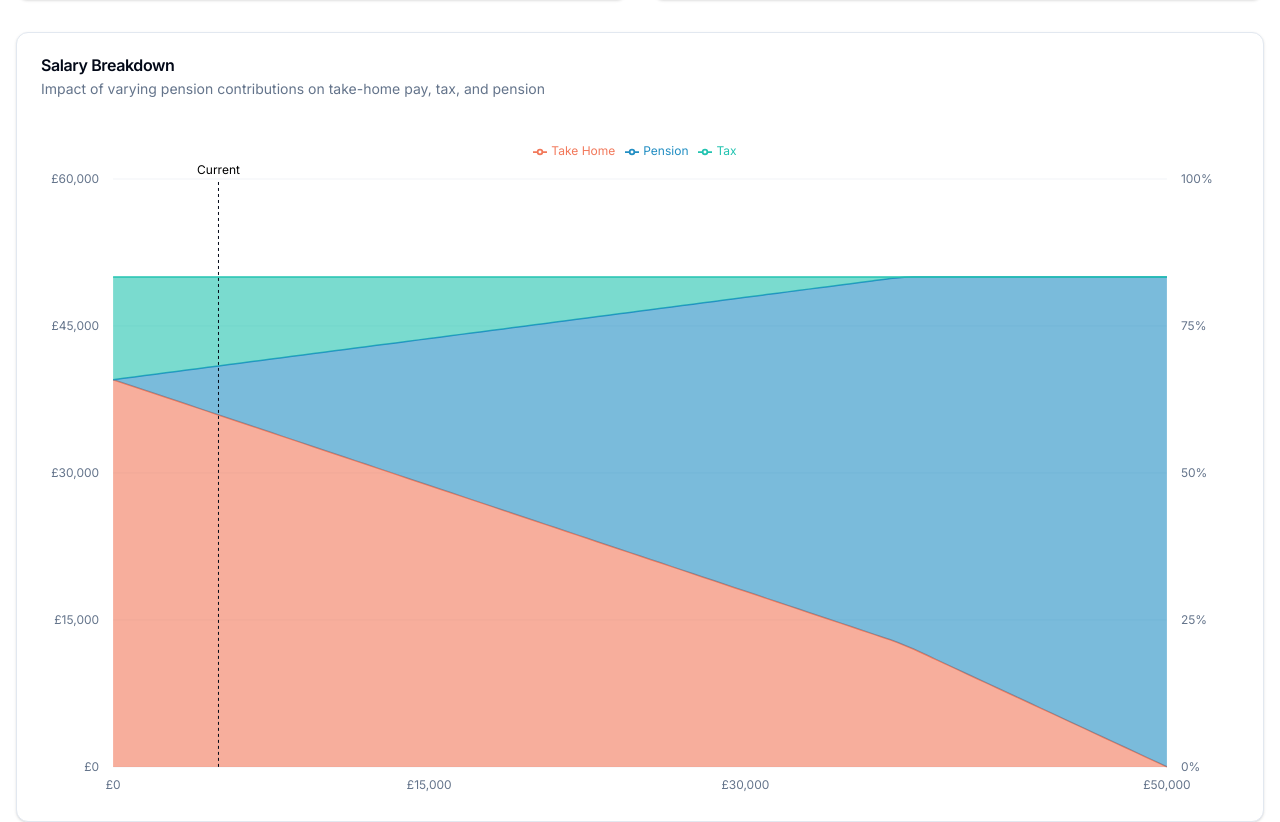
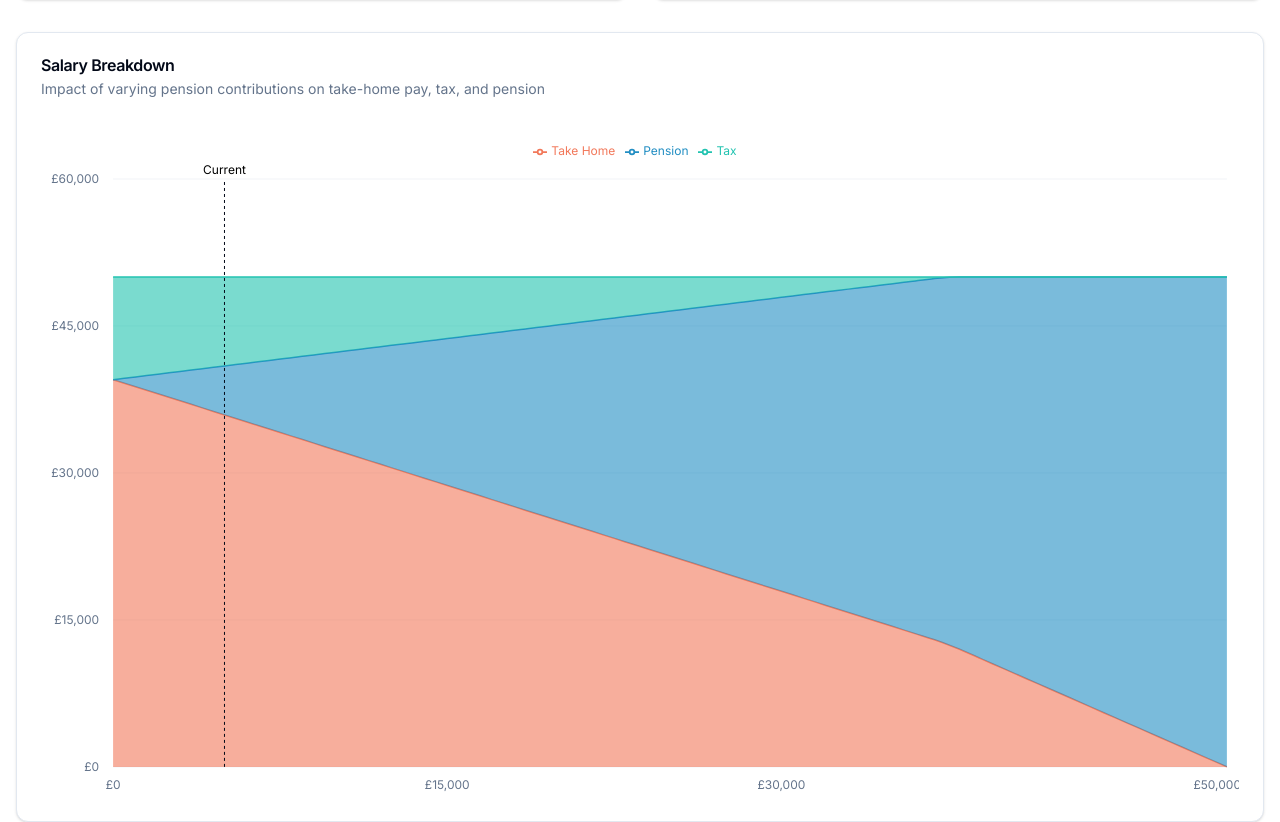
Before and after one commit to FranciscoMoretti/uk-pension-contributions-calculator, a Next.js app: page / in a window 1280 px wide. Shown: the part 941-1763 px from the top of the page. Built offline with nearby package versions, Linux system fonts and the light colour scheme.

Commit message:
improvements

```diff
--- a/src/components/SalaryBreakdownChart.tsx
+++ b/src/components/SalaryBreakdownChart.tsx
@@ -41,8 +41,8 @@ export function SalaryBreakdownChart({
       currentValue={currentPension}
       xAxisKey="pension"
       areas={["takeHome", "pensionContribution", "tax"]}
-      showPercentages={false}
       tooltipLabel="Salary Breakdown"
+      hideRightAxis={true}
     />
   );
 }
--- a/src/components/TaxComparisonChart.tsx
+++ b/src/components/TaxComparisonChart.tsx
@@ -53,6 +53,7 @@ export function TaxComparisonChart({
       ]}
       showPercentages={true}
       tooltipLabel="Tax Rate Comparison"
+      hideRightAxis={true}
     />
   );
 }
--- a/src/components/ui/BaseChart.tsx
+++ b/src/components/ui/BaseChart.tsx
@@ -30,6 +30,7 @@ interface BaseChartProps {
   height?: number;
   showPercentages?: boolean;
   tooltipLabel?: string;
+  hideRightAxis?: boolean;
 }
 
 export function BaseChart({
@@ -48,8 +49,12 @@ export function BaseChart({
   height = 400,
   showPercentages = false,
   tooltipLabel,
+  hideRightAxis = false,
 }: BaseChartProps) {
   const maxX = Math.max(...data.map(d => d[xAxisKey]));
+  const yAxisFormatter = showPercentages
+    ? (value: number) => `${value}%`
+    : (value: number) => `£${value.toLocaleString()}`;
 
   return (
     <Card>
@@ -61,7 +66,7 @@ export function BaseChart({
         <ChartContainer config={config}>
           <ComposedChart
             data={data}
-            margin={{ left: 12, right: 12, top: 20 }}
+            margin={{ left: 12, right: hideRightAxis ? 12 : 48, top: 20 }}
             height={height}
           >
             <CartesianGrid vertical={false} />
@@ -79,8 +84,10 @@ export function BaseChart({
               tickLine={false}
               axisLine={false}
               tickMargin={8}
-              tickFormatter={leftAxisFormatter}
+              tickFormatter={yAxisFormatter}
+              domain={showPercentages ? [0, 100] : undefined}
             />
+            {!hideRightAxis && (
               <YAxis
                 yAxisId="right"
                 orientation="right"
@@ -90,6 +97,7 @@ export function BaseChart({
                 domain={[0, 100]}
                 tickFormatter={rightAxisFormatter}
               />
+            )}
             <ChartTooltip
               content={({ active, payload }) => (
                 <ChartTooltipContent
@@ -118,10 +126,10 @@ export function BaseChart({
               />
             ))}
 
-            {lines.map((key, index) => (
+            {lines.map((key) => (
               <Line
                 key={key}
-                yAxisId="right"
+                yAxisId={showPercentages ? "left" : "right"}
                 type="monotone"
                 dataKey={key}
                 stroke={`var(--color-${key})`}
```
Lines whose indentation alone changed are shown as unchanged.
